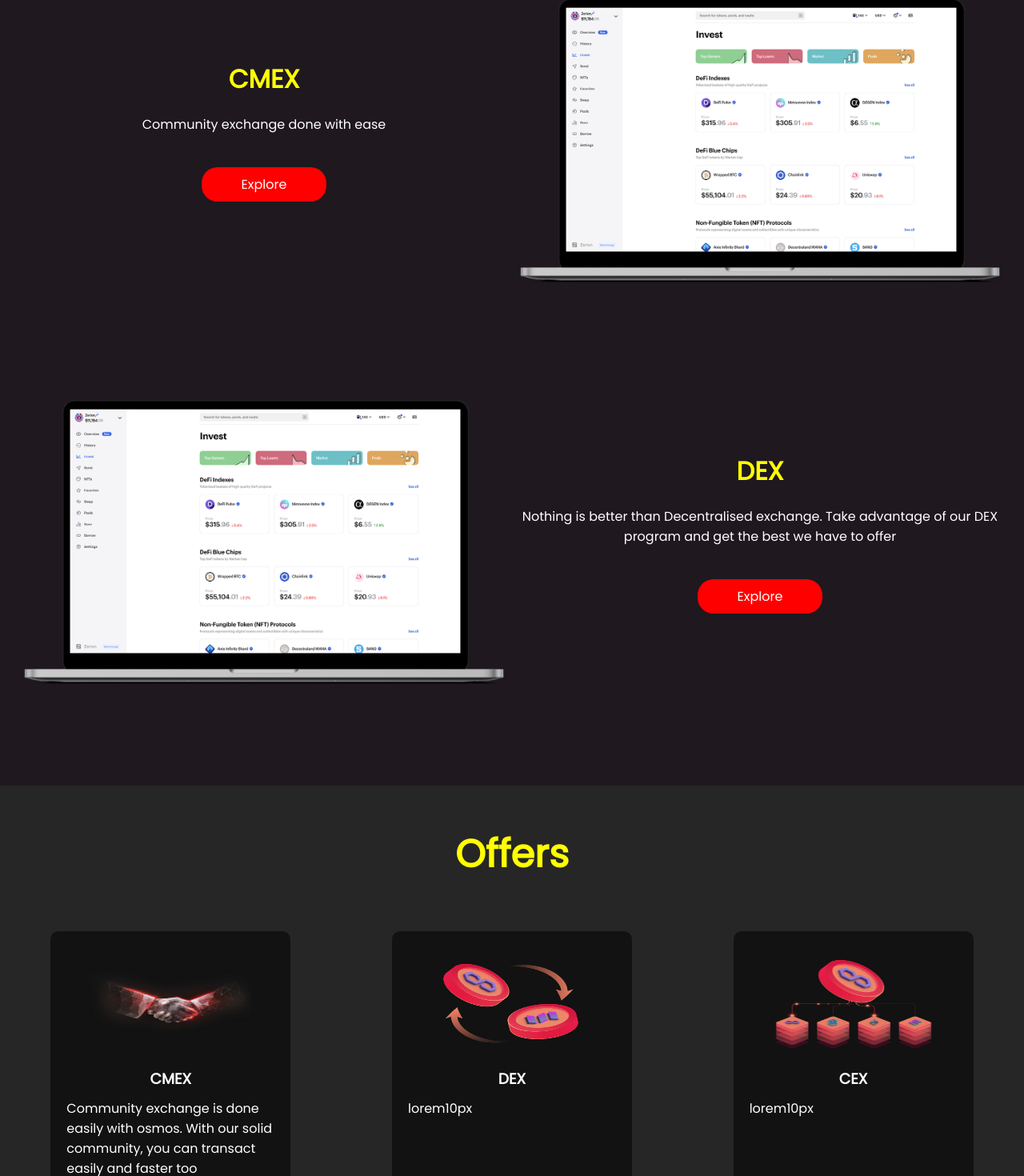
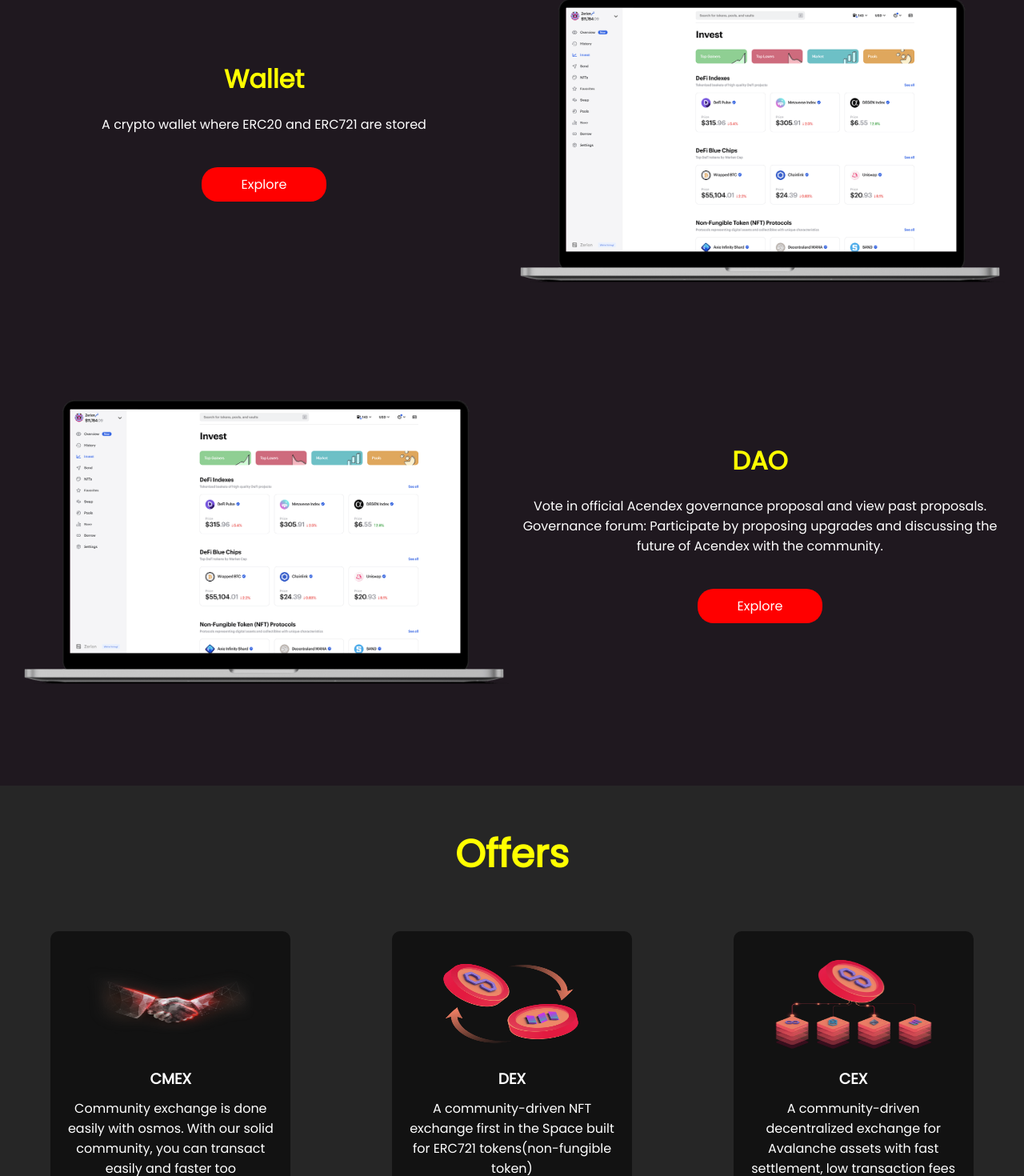
Before and after one commit to hemarle/nfts, a React (Create React App) app: page / in a window 1280 px wide. Shown: the part 1028-2498 px from the top of the page at 80% size. Built offline with nearby package versions, Linux system fonts and the light colour scheme.

Commit message:
About and Services updated

```diff
--- a/src/About.js
+++ b/src/About.js
@@ -9,13 +9,14 @@
                 {title}</h1>
 
             <div className="about__Cards">
-                <AboutCard title="CMEX" about="Community exchange done with ease"
+                <AboutCard title="Wallet" about="A crypto wallet where ERC20 and ERC721 are stored"
                     image={phoneIcon}
                     link={'/cmex'}
                     linkText='Explore'/>
 
 
-                <AboutCard title="DEX" about="Nothing is better than Decentralised exchange. Take advantage of our DEX program and get the best we have to offer"
+                <AboutCard title="DAO" about="Vote in official Acendex governance proposal and view past proposals.
+                                                                        Governance forum: Participate by proposing upgrades and discussing the future of Acendex with the community."
                     image={phoneIcon}
                     link={'/explore'}
                     linkText='Explore'/>
--- a/src/Services.js
+++ b/src/Services.js
@@ -14,12 +14,12 @@
         }, {
             image: dexIcon,
             title: 'DEX',
-            about: 'lorem10px',
+            about: 'A community-driven NFT exchange first in the Space built for ERC721 tokens(non-fungible token)',
             link: '/dex'
         }, {
             image: cexIcon,
             title: 'CEX',
-            about: 'lorem10px',
+            about: 'A community-driven decentralized exchange for Avalanche assets with fast settlement, low transaction fees and a democratic distribution powered by Acendex.',
             link: '/cex'
         }
     ])
--- a/src/ServicesCard.css
+++ b/src/ServicesCard.css
@@ -2,7 +2,7 @@
   background-color: var(--servicesCard-bg);
   width: 90vw;
   max-width: 650px;
-  height: 400px;
+  height: 450px;
   display: flex;
   flex-direction: column;
   justify-content: center;
@@ -21,7 +21,8 @@
 }
 .servicesCard p {
   margin: 10px 0px 20px;
-  height: 150px;
+  height: 300px;
+  text-align: center;
 }
 
 @media screen and (min-width: 640px) {
```
